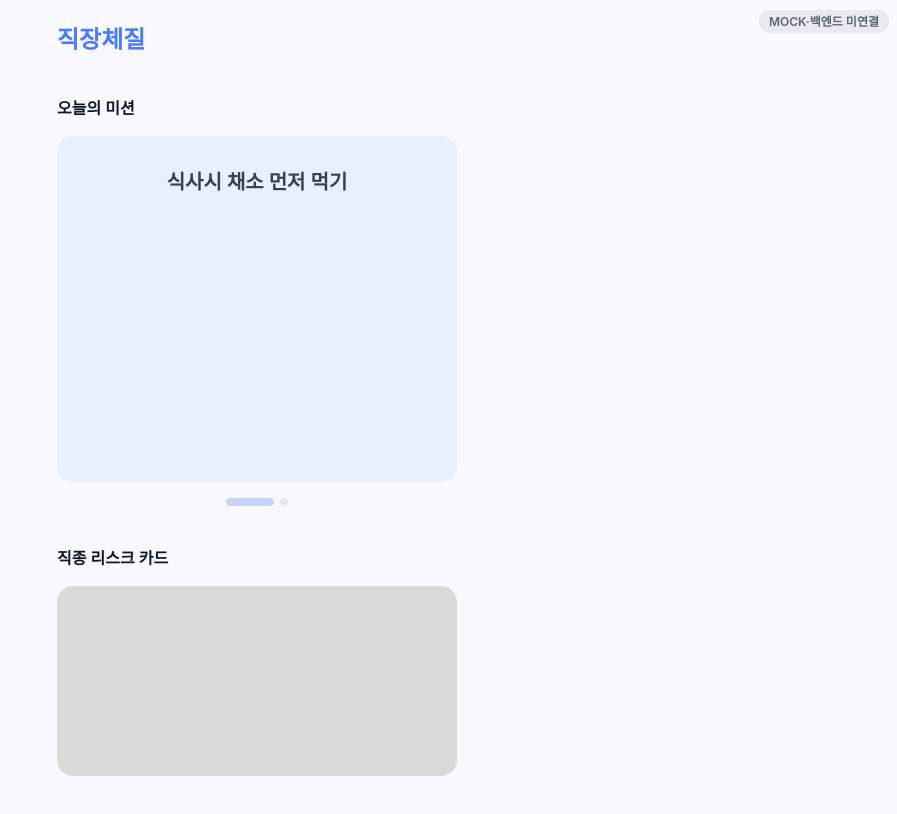
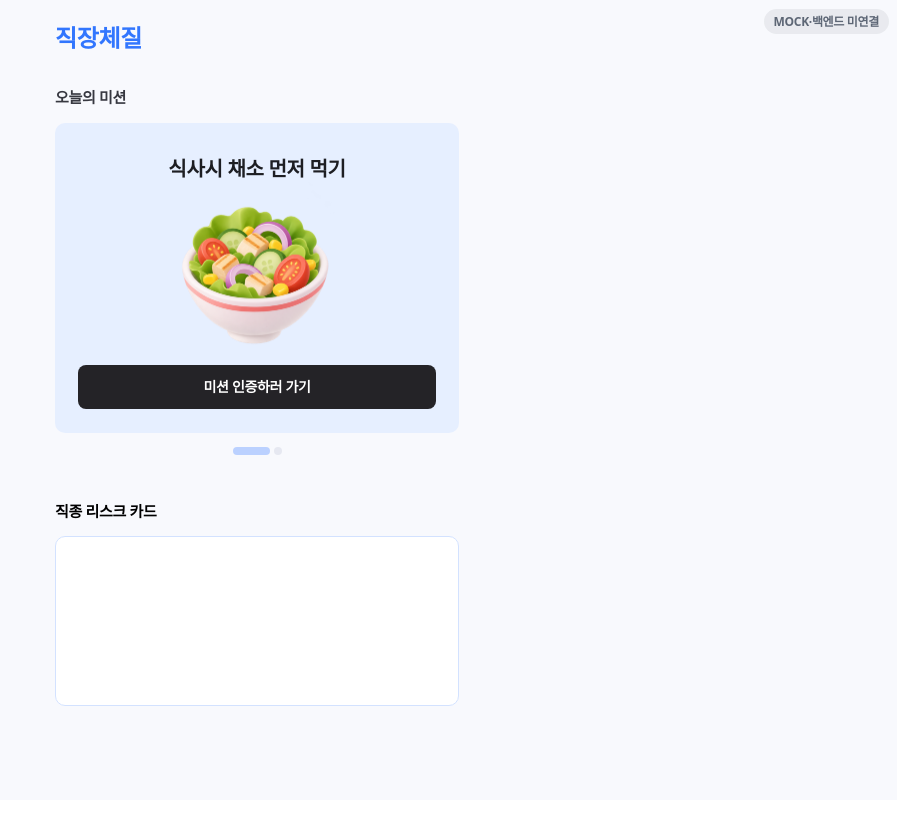
Before and after one commit to HalfHackathon/4Team, a React (Vite) app in the folder frontend/: page / in a window 1280 px wide. Shown: the whole page, without its empty margins (383-1280 px from the left). Built offline with nearby package versions, Linux system fonts and the light colour scheme; no server answers.

Commit message:
design: 홈 화면 Figma 시안 반영
- 디자인 토큰을 시안 색상·글꼴·자간 기준으로 교체
- 미션 카드에 일러스트와 인증 버튼 추가
- 페이지 점, 리스크 카드 스타일 시안 기준으로 수정
- 미션 인증 화면 자리(/missions/:id) 추가

```diff
--- a/frontend/src/App.tsx
+++ b/frontend/src/App.tsx
@@ -3,6 +3,7 @@ import ModeBadge from './components/ModeBadge'
 import Home from './pages/Home'
 import ItemDetail from './pages/ItemDetail'
 import ItemList from './pages/ItemList'
+import MissionVerify from './pages/MissionVerify'
 
 export default function App() {
   return (
@@ -15,6 +16,7 @@ export default function App() {
         <main className="mx-auto max-w-md">
           <Routes>
             <Route path="/" element={<Home />} />
+            <Route path="/missions/:id" element={<MissionVerify />} />
             {/* 샘플: 화면 → api → 목데이터 경로 참고용 */}
             <Route path="/items" element={<ItemList />} />
             <Route path="/items/:id" element={<ItemDetail />} />
--- a/frontend/src/components/home/MissionCard.tsx
+++ b/frontend/src/components/home/MissionCard.tsx
@@ -1,14 +1,36 @@
+import { Link } from 'react-router-dom'
 import type { Mission } from '../../types/mission'
 
 interface MissionCardProps {
   mission: Mission
 }
 
-/** 오늘의 미션 카드 한 장. 카드 안 세부 구성은 디자인 확정 후 채운다. */
+/** 오늘의 미션 카드 한 장: 제목, 일러스트, 인증 버튼 */
 export default function MissionCard({ mission }: MissionCardProps) {
+  const completed = mission.status === 'COMPLETED'
+
   return (
-    <article className="flex aspect-[358/310] w-full flex-col items-center rounded-2xl bg-mission-card px-6 pt-8">
-      <h3 className="text-center text-xl font-semibold text-gray-700">{mission.title}</h3>
+    <article className="relative flex h-[310px] w-full flex-col items-center rounded-[10px] bg-mission-card pt-8">
+      <h3 className="text-center text-xl font-bold text-title">{mission.title}</h3>
+      {mission.imageUrl && (
+        <img
+          src={mission.imageUrl}
+          alt=""
+          className="pointer-events-none -mt-1.5 h-[197px] w-[262px] object-contain"
+        />
+      )}
+      {completed ? (
+        <span className="absolute inset-x-[23px] bottom-6 flex h-11 items-center justify-center rounded-lg bg-gray-400 text-sm font-semibold text-white">
+          인증 완료
+        </span>
+      ) : (
+        <Link
+          to={`/missions/${mission.id}`}
+          className="absolute inset-x-[23px] bottom-6 flex h-11 items-center justify-center rounded-lg bg-gray-800 text-sm font-semibold text-white active:opacity-90"
+        >
+          미션 인증하러 가기
+        </Link>
+      )}
     </article>
   )
 }
--- a/frontend/src/components/home/MissionCarousel.tsx
+++ b/frontend/src/components/home/MissionCarousel.tsx
@@ -37,7 +37,7 @@ export default function MissionCarousel({ missions }: MissionCarouselProps) {
       </div>
 
       {missions.length > 1 && (
-        <div className="mt-4 flex justify-center gap-1.5" role="tablist" aria-label="미션 페이지">
+        <div className="mt-3.5 flex justify-center gap-1" role="tablist" aria-label="미션 페이지">
           {missions.map((mission, index) => (
             <button
               key={mission.id}
@@ -47,7 +47,7 @@ export default function MissionCarousel({ missions }: MissionCarouselProps) {
               aria-label={`${index + 1}번째 미션`}
               onClick={() => scrollTo(index)}
               className={`h-2 rounded-full transition-all ${
-                index === activeIndex ? 'w-12 bg-mission-dot' : 'w-2 bg-gray-200'
+                index === activeIndex ? 'w-[37px] bg-dot-active' : 'w-2 bg-dot-inactive'
               }`}
             />
           ))}
--- a/frontend/src/components/home/RiskCardPlaceholder.tsx
+++ b/frontend/src/components/home/RiskCardPlaceholder.tsx
@@ -1,4 +1,9 @@
-/** 직종 리스크 카드 자리. API·디자인 확정 후 실제 카드로 교체한다. */
+/** 직종 리스크 카드 자리. API·디자인 확정 후 내용을 채운다. */
 export default function RiskCardPlaceholder() {
-  return <div className="aspect-[358/170] w-full rounded-2xl bg-placeholder" aria-hidden="true" />
+  return (
+    <div
+      className="h-[170px] w-full rounded-[10px] border border-risk-border bg-white"
+      aria-hidden="true"
+    />
+  )
 }
--- a/frontend/src/index.css
+++ b/frontend/src/index.css
@@ -1,12 +1,53 @@
 @import 'tailwindcss';
 
-/* 디자인 토큰 (시안 기준 임시값, 디자이너 확정 후 교체) */
+/*
+ * 디자인 토큰 (Figma "11.14 해커톤" 홈 시안 기준)
+ *
+ * 글꼴: SUIT(본문), 머니그라피 Rounded(로고·섹션 제목).
+ * 오프라인 시연을 위해 CDN을 쓰지 않는다. 글꼴 파일을 받으면 public/fonts/에 woff2로 넣고
+ * 아래 @font-face 주석을 해제한다. 파일이 없으면 Pretendard → 시스템 글꼴로 표시된다.
+ */
+/*
+@font-face {
+  font-family: 'SUIT';
+  font-weight: 600;
+  src: url('/fonts/SUIT-SemiBold.woff2') format('woff2');
+  font-display: swap;
+}
+@font-face {
+  font-family: 'SUIT';
+  font-weight: 700;
+  src: url('/fonts/SUIT-Bold.woff2') format('woff2');
+  font-display: swap;
+}
+@font-face {
+  font-family: 'Moneygraphy Rounded';
+  font-weight: 400 700;
+  src: url('/fonts/Moneygraphy-Rounded.woff2') format('woff2');
+  font-display: swap;
+}
+*/
+
 @theme {
-  --color-brand: #4b7bf5;
-  --color-surface: #f7f9fe;
-  --color-mission-card: #e8f0fe;
-  --color-mission-dot: #c5d6f9;
-  --color-placeholder: #d9d9d9;
+  --font-sans: 'SUIT', 'Pretendard', system-ui, sans-serif;
+  --font-display: 'Moneygraphy Rounded', '머니그라피 Rounded', 'Pretendard', system-ui, sans-serif;
+
+  --color-brand: #3276fe;
+  --color-surface: #f8f9fd;
+  --color-title: #1d1e23;
+  --color-label: #373840;
+  --color-gray-800: #242327;
+  --color-mission-card: #e6efff;
+  --color-dot-active: #bbd1ff;
+  --color-dot-inactive: #e6e8f1;
+  --color-risk-border: #d3e2ff;
+}
+
+@layer base {
+  /* 시안의 모든 글자 자간 -2% */
+  body {
+    letter-spacing: -0.02em;
+  }
 }
 
 /* 가로 스크롤 영역의 스크롤바 숨김 */
--- a/frontend/src/pages/Home.tsx
+++ b/frontend/src/pages/Home.tsx
@@ -26,25 +26,25 @@ export default function Home() {
   }, [])
 
   return (
-    <div className="space-y-10 px-6 pt-6 pb-10">
-      <h1 className="text-2xl font-bold text-brand">직장체질</h1>
+    <div className="px-[22px] pt-[22px] pb-10">
+      <h1 className="font-display text-2xl font-semibold text-brand">직장체질</h1>
 
-      <section className="space-y-4">
-        <h2 className="text-base font-semibold text-gray-900">오늘의 미션</h2>
+      <section className="mt-8 space-y-3.5">
+        <h2 className="font-display text-[15px] font-semibold text-label">오늘의 미션</h2>
         {error && <Banner message={error} />}
         {!error && missions === null && (
-          <div className="aspect-[358/310] w-full animate-pulse rounded-2xl bg-mission-card" />
+          <div className="h-[310px] w-full animate-pulse rounded-[10px] bg-mission-card" />
         )}
         {missions?.length === 0 && (
-          <p className="rounded-2xl bg-mission-card px-6 py-10 text-center text-sm text-gray-500">
+          <p className="rounded-[10px] bg-mission-card px-6 py-10 text-center text-sm text-label">
             오늘 받은 미션이 없어요.
           </p>
         )}
         {missions && missions.length > 0 && <MissionCarousel missions={missions} />}
       </section>
 
-      <section className="space-y-4">
-        <h2 className="text-base font-semibold text-gray-900">직종 리스크 카드</h2>
+      <section className="mt-[45px] space-y-3.5">
+        <h2 className="font-display text-[15px] font-semibold text-black">직종 리스크 카드</h2>
         <RiskCardPlaceholder />
       </section>
     </div>
--- /dev/null
+++ b/frontend/src/pages/MissionVerify.tsx
@@ -0,0 +1,15 @@
+import { Link, useParams } from 'react-router-dom'
+
+/** 미션 인증(사진 업로드) 화면 자리. 디자인 확정 후 구현한다. */
+export default function MissionVerify() {
+  const { id } = useParams()
+
+  return (
+    <div className="space-y-4 px-[22px] pt-[22px]">
+      <Link to="/" className="text-sm text-brand">
+        ← 홈으로
+      </Link>
+      <p className="text-sm text-label">미션 {id}번 사진 인증 화면 (디자인 확정 후 구현)</p>
+    </div>
+  )
+}
```
Also changed, not shown: frontend/public/images/missions/salad.png (added).
